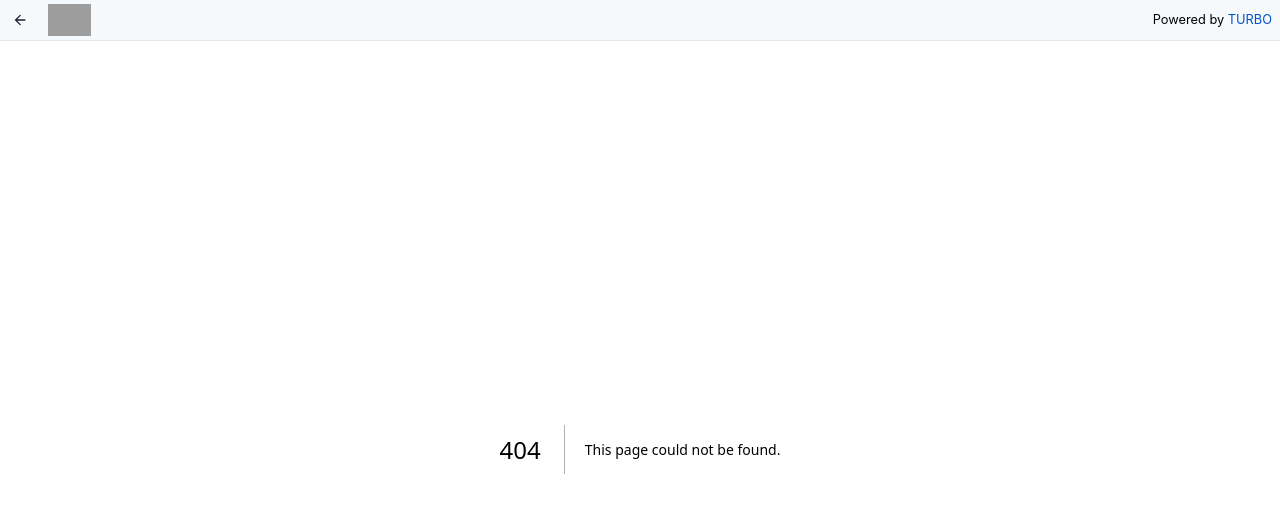
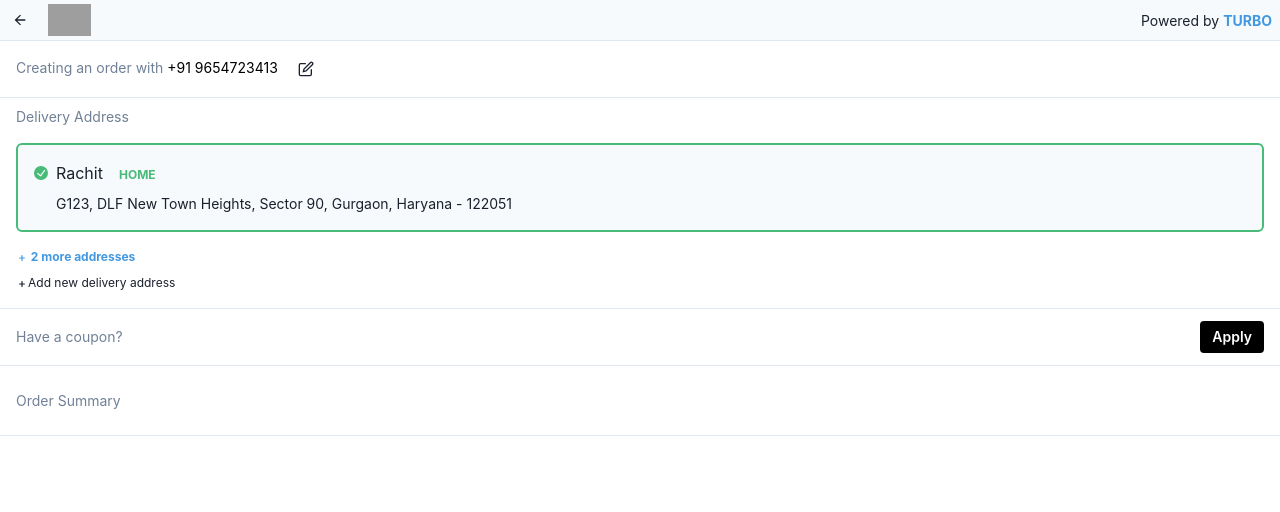
Before and after one commit to jatinkumar159/wismo, a Next.js app: page /confirmation in a window 1280 px wide. Before the commit this address had no page. Shown: the top 512 px of the page. Built offline with nearby package versions, Linux system fonts and the light colour scheme; grey boxes are pictures that could not be loaded.

Commit message:
Confirmation Page

```diff
--- /dev/null
+++ b/pages/components/AddressCard/AddressCard.module.scss
@@ -0,0 +1,26 @@
+.card {
+    border-radius: 0.375rem;
+    border: 1px solid var(--chakra-colors-gray-400);
+    background-color: var(--chakra-colors-gray-50);
+
+    &.selected {
+        border-color: var(--chakra-colors-green);
+    }
+
+    .cardChip {
+        text-transform: uppercase;
+        color: var(--chakra-colors-green-400);
+        font-weight: bold;
+        font-size: 0.75rem;
+        margin-left: 1rem;
+    }
+}
+
+.selectedCard {
+    border-width: 2px;
+    border-color: var(--chakra-colors-green-400);
+}
+
+.selectedAddress {
+    color: var(--chakra-colors-green-400);
+}
--- /dev/null
+++ b/pages/components/AddressCard/AddressCard.tsx
@@ -0,0 +1,28 @@
+import { CheckCircleIcon } from '@chakra-ui/icons';
+import { Box, Flex, Radio, Text } from '@chakra-ui/react';
+import styles from './AddressCard.module.scss';
+
+export default function AddressCard() {
+    return (
+        <Box p={4} className={`${styles.card} ${styles.selectedCard}`}>
+            <Flex align={'flex-start'} gap={'0.5rem'}>
+                <Flex>
+                    <span className={styles.selectedAddress}>
+                        <CheckCircleIcon color={'chakra-colors-green-400'}/>
+                    </span>
+                </Flex>
+                <Flex grow={1} flexDir={'column'}>
+                    <Box mb={2}>
+                        <Text className={styles.cardName}>
+                            <Text as="span" fontSize={'md'}>Rachit</Text>
+                            <Text as="span" className={styles.cardChip}>Home</Text>
+                        </Text>
+                    </Box>
+                    <Box>
+                        <Text>G123, DLF New Town Heights, Sector 90, Gurgaon, Haryana - 122051</Text>
+                    </Box>
+                </Flex>
+            </Flex>
+        </Box>
+    )
+}
--- /dev/null
+++ b/pages/components/Content/Content.tsx
@@ -0,0 +1,3 @@
+export default function Content() {
+    // Base Container for Pages. Used for importing common css for all pages
+}
--- a/pages/components/Navigation/Navigation.module.scss
+++ b/pages/components/Navigation/Navigation.module.scss
@@ -8,7 +8,6 @@
     position: sticky;
     top:0;
     border-bottom: 1px solid var(--chakra-colors-gray-200);
-    margin-bottom: 0.5rem;
 }
 
 .brand {
@@ -24,9 +23,10 @@
 }
 
 .attribution {
-    font-size:0.8rem;
+    font-size:0.875rem;
     a {
-        color: rgb(0,82,204);
+        color: var(--chakra-colors-blue-400);
+        font-weight:bold;
         &:hover {
             text-decoration: underline;
         }
--- /dev/null
+++ b/pages/confirmation.tsx
@@ -0,0 +1,46 @@
+import { EditIcon, SmallAddIcon } from '@chakra-ui/icons';
+import { Box, Button, Flex, IconButton, Link, Text } from '@chakra-ui/react';
+import AddressCard from './components/AddressCard/AddressCard';
+import styles from './confirmation/confirmation.module.scss';
+
+export default function Confirmation() {
+    return (
+        <div className={`${styles.container} confirmation`}>
+            <Box className={styles.section}>
+                <div className={`${styles.sectionContent} mobile-section`}>
+                    <p>Creating an order with <span className={styles.mobileNumber}>+91 9654723413</span>
+                    <IconButton icon={<EditIcon/>} aria-label={'Edit mobile'} background={'transparent'} _hover={{ bg: 'transparent'}}/></p>
+                </div>
+            </Box>
+
+            <Box className={styles.section}>
+                <Box className={`${styles.sectionContent} delivery-section`} mb={4}>
+                    <p>Delivery Address</p>
+                </Box>
+                <Box mb={4}>
+                    <AddressCard/>
+                </Box>
+
+                <Text mb={2} className={styles.moreAddresses}>
+                    <Link href="/addresses"><SmallAddIcon/> 2 more addresses</Link>
+                </Text>
+                <Text mb={2} className={styles.newAddress}>
+                    <Link href="/new-address"> <SmallAddIcon />Add new delivery address</Link>
+                </Text>
+            </Box>
+
+             <Box className={styles.section} pt={3} pb={3} pl={4} pr={4}>
+                <Flex className={`${styles.sectionContent} coupon-section`} justifyContent="space-between" alignItems={'center'}>
+                    <Text lineHeight={2} alignItems="center">Have a coupon?</Text>
+                    <Button borderRadius={4} size='sm' color="white" background="black" _hover={{bg:'black'}}>Apply</Button>
+                </Flex>
+            </Box>
+
+            <Box className={styles.section}>
+                <Box className={`${styles.sectionContent} delivery-section`} mb={4}>
+                    <Text mt={4}>Order Summary</Text>
+                </Box>
+            </Box>
+        </div>
+    )
+}
--- /dev/null
+++ b/pages/confirmation/confirmation.module.scss
@@ -0,0 +1,32 @@
+.container {
+    font-size:0.875rem;
+}
+
+.section {
+    border-bottom: 1px solid var(--chakra-colors-gray-200);
+    padding: 0.5rem 1rem;
+}
+
+.sectionContent {
+    p {
+        color: var(--chakra-colors-gray-500);
+    }
+
+    button {
+        margin-left: 0.5rem;
+    }
+}
+
+.mobileNumber {
+    color: var(--chakra-colors-black);
+}
+
+.moreAddresses {
+    font-size: 0.75rem;
+    font-weight:bold;
+    color: var(--chakra-colors-blue-400);
+}
+
+.newAddress {
+    font-size: 0.75rem;
+}
```
Also changed, not shown: pages/components/Content/Content.module.scss (added).
